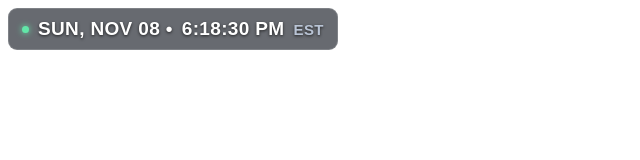
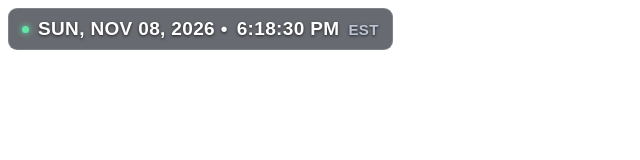
Before and after one commit to Quazybtw/miami-clock-overlay, a plain HTML site: page index.html in a window 1280 px wide. Shown: the whole page, without its empty margins (0-640 px from the left). Drawn offline with Linux system fonts and the light colour scheme.

Commit message:
Update index.html
Added year

```diff
--- a/index.html
+++ b/index.html
@@ -1,3 +1,4 @@
+
 <!doctype html>
 <html lang="en">
 <head>
@@ -13,7 +14,7 @@ html,body{margin:0;width:100%;height:100%;background:transparent;overflow:hidden
 <body><div id="clock"><span id="dot"></span><span id="date"></span><span id="time"></span><span id="zone"></span></div>
 <script>
 const zone='America/New_York';
-const dateFmt=new Intl.DateTimeFormat('en-US',{timeZone:zone,weekday:'short',month:'short',day:'2-digit'});
+const dateFmt=new Intl.DateTimeFormat('en-US',{timeZone:zone,weekday:'short',month:'short',day:'2-digit',year:'numeric'});
 const timeFmt=new Intl.DateTimeFormat('en-US',{timeZone:zone,hour:'numeric',minute:'2-digit',second:'2-digit',hour12:true});
 const zoneFmt=new Intl.DateTimeFormat('en-US',{timeZone:zone,timeZoneName:'short'});
 function tick(){const now=new Date();document.getElementById('date').textContent=dateFmt.format(now).toUpperCase()+'  •';document.getElementById('time').textContent=timeFmt.format(now);document.getElementById('zone').textContent=zoneFmt.formatToParts(now).find(x=>x.type==='timeZoneName')?.value||'ET'}
```
